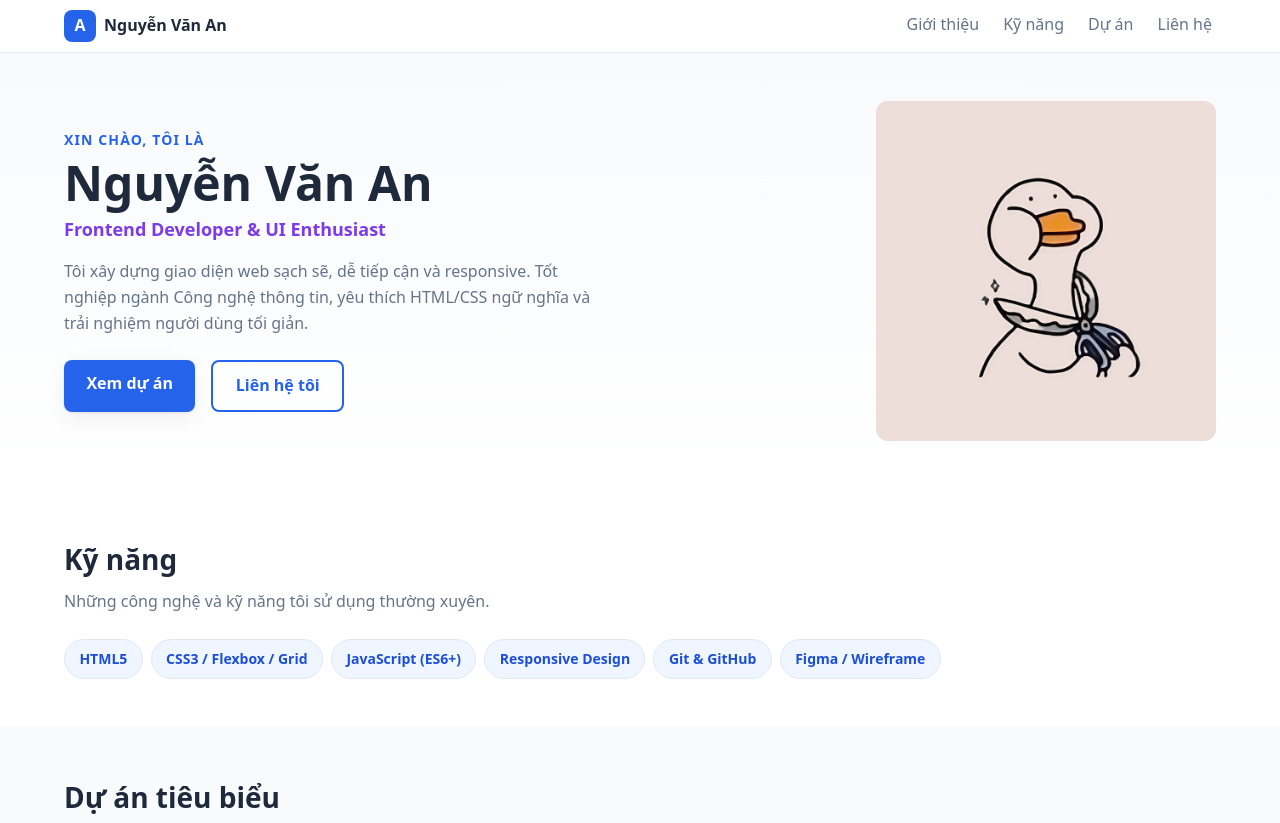
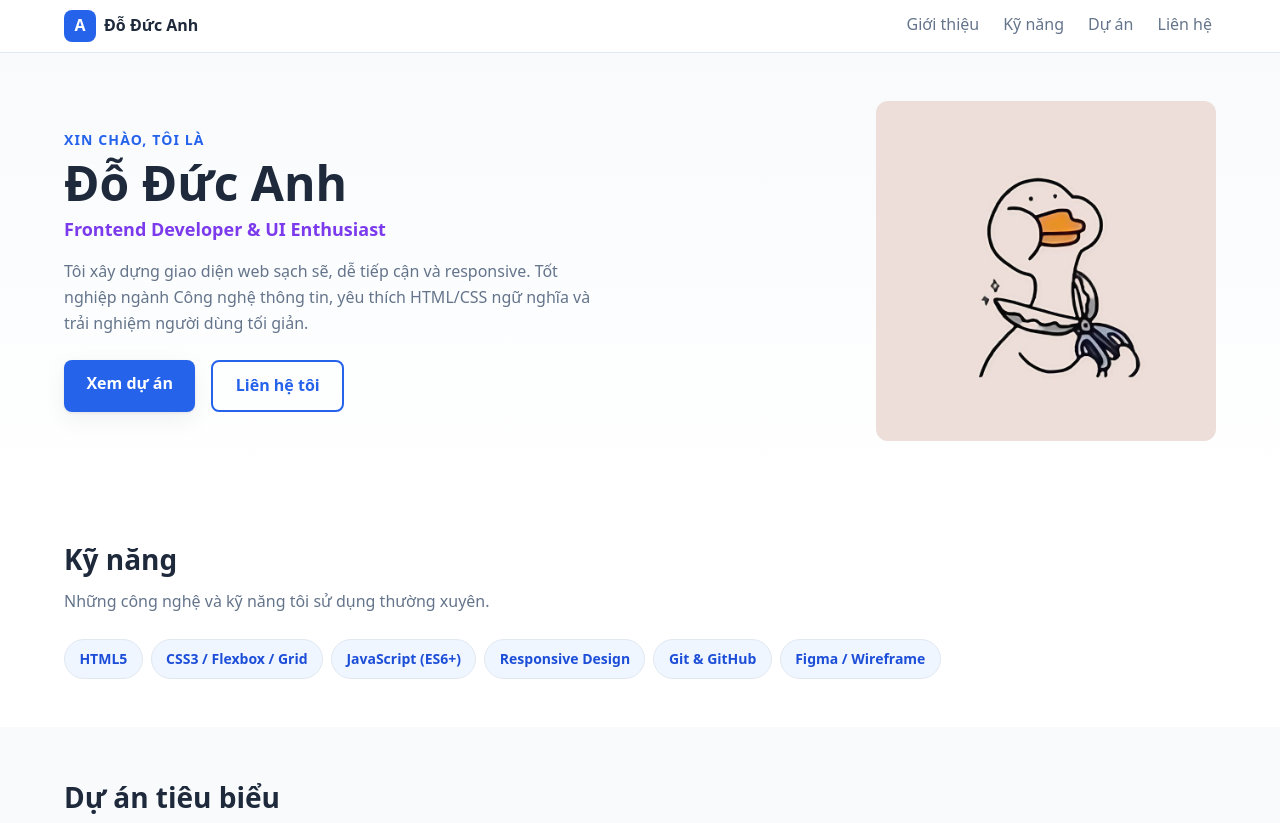
Before and after one commit to ducanhdo0903-star/My-CV, a plain HTML site: page index.html in a window 1280 px wide. Shown: the top 823 px of the page. Drawn offline with Linux system fonts and the light colour scheme.

Commit message:
fix(homepage): change name

```diff
--- a/index.html
+++ b/index.html
@@ -7,9 +7,9 @@
   <meta charset="UTF-8" />
   <!-- viewport: nền tảng của responsive mobile-first, khóa tỉ lệ 1:1 với thiết bị -->
   <meta name="viewport" content="width=device-width, initial-scale=1.0" />
-  <meta name="description" content="Portfolio CV của Nguyễn Văn An – Frontend Developer. Dự án, kỹ năng và thông tin liên hệ." />
+  <meta name="description" content="Portfolio CV của Đỗ Đức Anh – Frontend Developer. Dự án, kỹ năng và thông tin liên hệ." />
   <meta name="author" content="Nguyễn Văn An" />
-  <title>Nguyễn Văn An · Frontend Developer</title>
+  <title>Đỗ Đức Anh · Frontend Developer</title>
 
   <!-- Liên kết tới file CSS tách rời (yêu cầu của bài) -->
   <link rel="stylesheet" href="./assets/css/styles.css" />
@@ -25,7 +25,7 @@
       <!-- Thương hiệu cá nhân -->
       <a class="brand" href="#top" aria-label="Về đầu trang">
         <span class="brand-mark" aria-hidden="true">A</span>
-        <span class="brand-name">Nguyễn Văn An</span>
+        <span class="brand-name">Đỗ Đức Anh</span>
       </a>
 
       <!-- NAV dùng Flexbox (xem styles.css) -->
@@ -49,7 +49,7 @@
       <div class="container hero-inner">
         <div class="hero-text">
           <p class="eyebrow">Xin chào, tôi là</p>
-          <h1 class="hero-title">Nguyễn Văn An</h1>
+          <h1 class="hero-title">Đỗ Đức Anh</h1>
           <p class="hero-role">Frontend Developer &amp; UI Enthusiast</p>
           <p class="hero-desc">
             Tôi xây dựng giao diện web sạch sẽ, dễ tiếp cận và responsive.
@@ -66,7 +66,7 @@
         <figure class="hero-avatar">
           <img
             src="./assets/img/avatar.jpg"
-            alt="Ảnh đại diện của Nguyễn Văn An"
+            alt="Ảnh đại diện của Đỗ Đức Anh"
             width="320" height="320" />
         </figure>
       </div>
```
